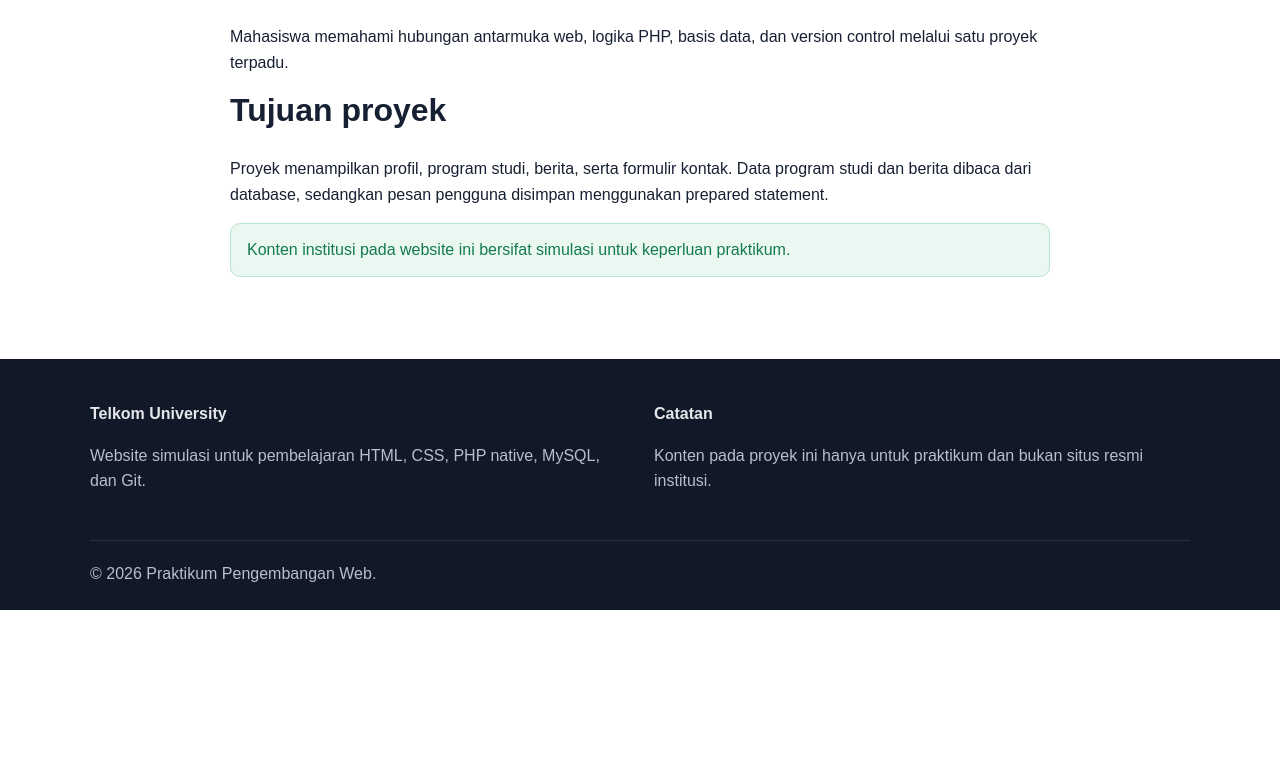
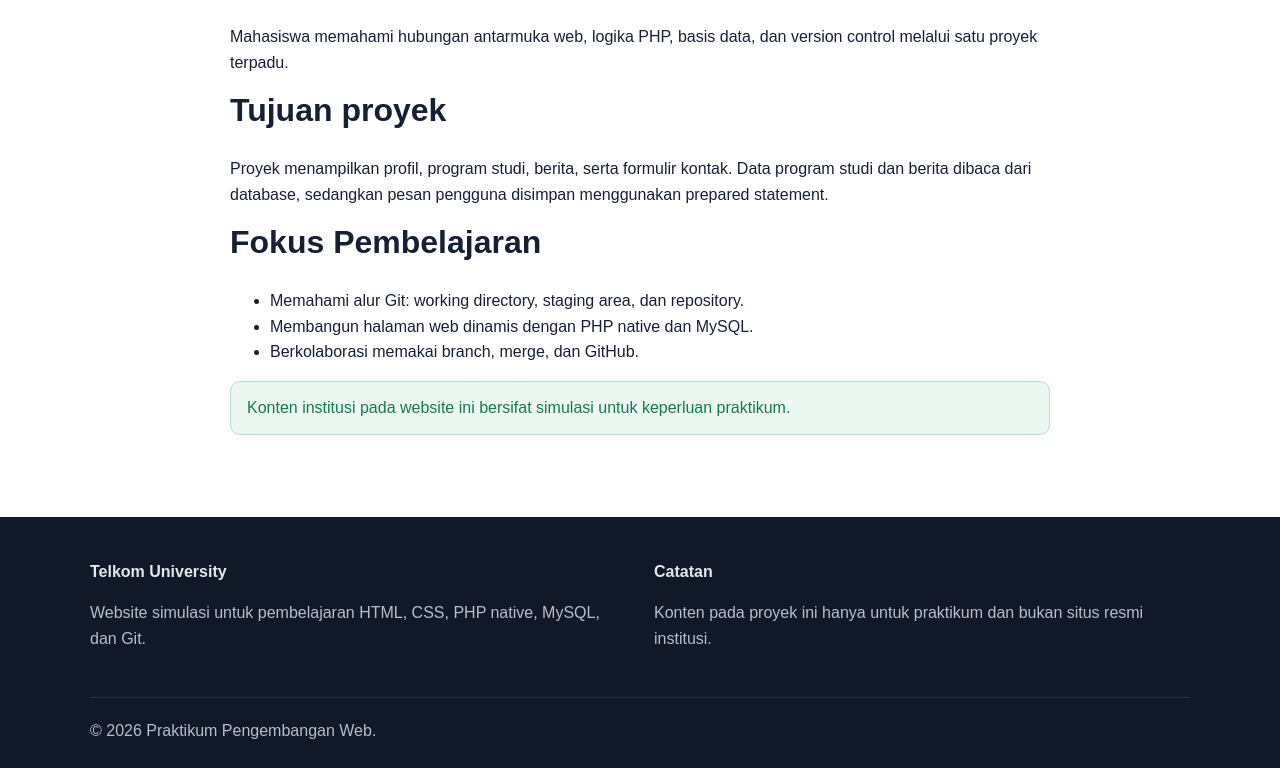
Before and after one commit to keyyilaa/telkom-company-profile-109062530011, a PHP site: page /profile.php in a window 1280 px wide. Shown: the part 465-1233 px from the top of the page. Before the commit the page ends 1075 px from the top, so only its background shows below. Run offline with PHP 8.4, Linux system fonts and the light colour scheme.

Commit message:
feat: tambahkan informasi fokus pembelajaran

```diff
--- a/profile.php
+++ b/profile.php
@@ -14,6 +14,12 @@ terpadu.</p>
 <h2>Tujuan proyek</h2>
 <p>Proyek menampilkan profil, program studi, berita, serta formulir kontak. Data program studi dan berita dibaca dari
 database, sedangkan pesan pengguna disimpan menggunakan prepared statement.</p>
+<h2>Fokus Pembelajaran</h2>
+<ul>
+<li>Memahami alur Git: working directory, staging area, dan repository.</li>
+<li>Membangun halaman web dinamis dengan PHP native dan MySQL.</li>
+<li>Berkolaborasi memakai branch, merge, dan GitHub.</li>
+</ul>
 <div class="alert alert-success">Konten institusi pada website ini bersifat simulasi untuk keperluan praktikum.</div>
 </div>
 </section>
```
